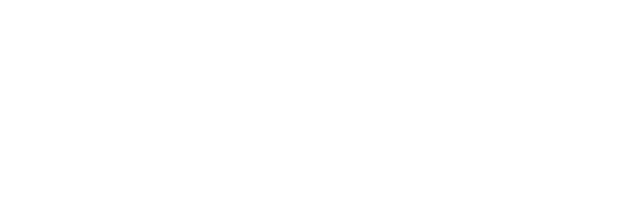
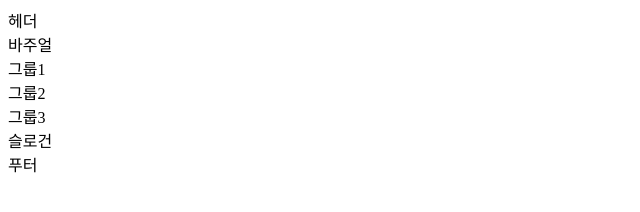
Before and after one commit to Sunny-SunHeeJung/HTML5, a website: page index.html in a window 1280 px wide. Shown: the whole page, without its empty margins (0-640 px from the left). Drawn offline with Linux system fonts and the light colour scheme.

Commit message:
웹 카페 구조 생성

```diff
--- a/index.html
+++ b/index.html
@@ -7,6 +7,18 @@
   <title>웹카페</title>
 </head>
 <body>
-
+  <header class="header">헤더</header>
+  <div class="visual">바주얼</div>
+  <main class="main">
+    <div class="group group1">그룹1</div>
+    <div class="group group2">그룹2</div>
+    <div class="group group3">그룹3</div>
+  </main>
+  <artcle class="slogan">슬로건</artcle>
+  <footer class="footer">
+    <div class="footer-inner">
+      푸터
+    </div>
+  </footer>
 </body>
 </html>
```
